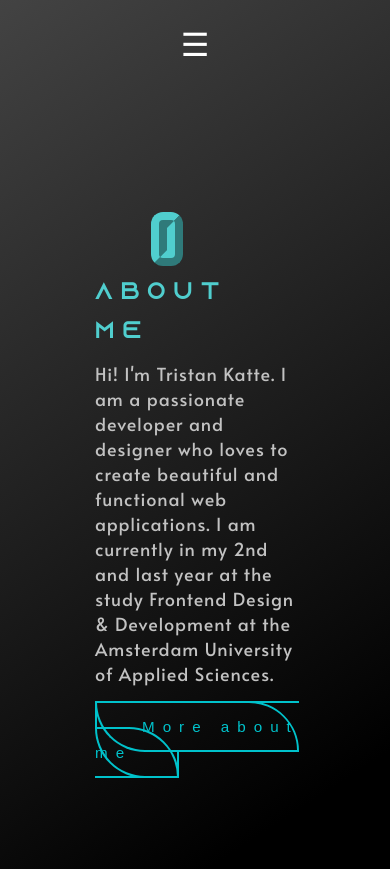
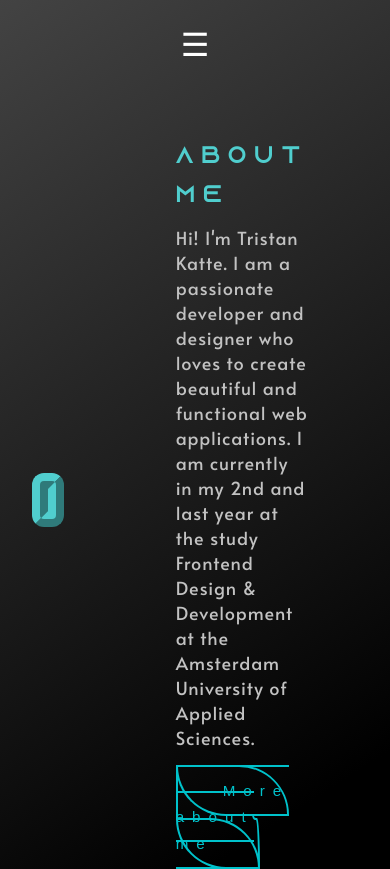
Before and after one commit to TristanKatte/portfolio, a SvelteKit app in the folder myapp/: page / in a window 390 px wide. Shown: the top 869 px of the page. Built offline with nearby package versions, Linux system fonts and the light colour scheme.

Commit message:
Update Home.svelte

```diff
--- a/myapp/src/routes/components/Home.svelte
+++ b/myapp/src/routes/components/Home.svelte
@@ -57,6 +57,11 @@ figure {
     border-radius: 20px;
     width: 100%;
     margin: auto;
+  }
+
+  .pic {
+    border-radius: 20px;
+
   }
 
 .home {
@@ -148,7 +153,7 @@ figure {
 
   .home {
     display: flex;
-    flex-direction: column;
+    flex-direction: row;
     justify-content: center;
     align-items: center;
     width: 100%;
```
